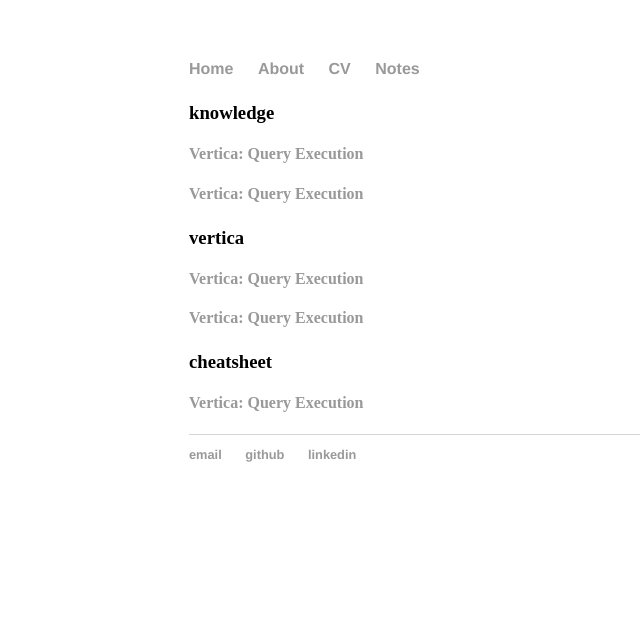
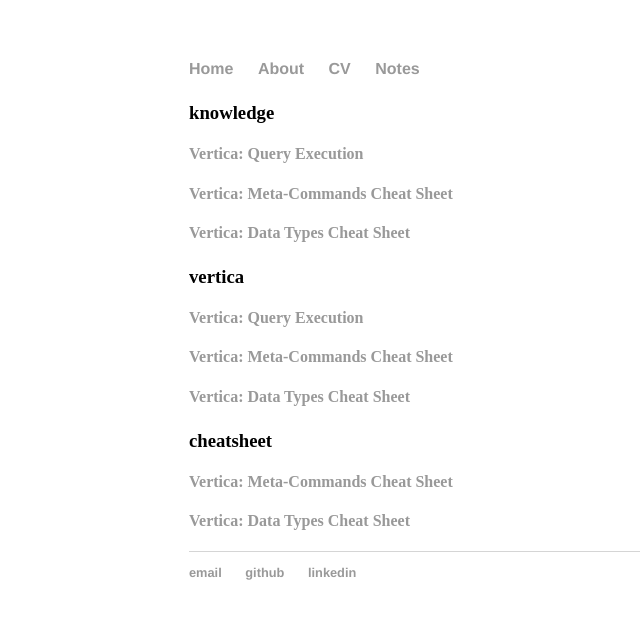
Before and after one commit to lstn/lstn.github.io, a Jekyll site: the page built from categories.html, in a window 1280 px wide. Shown: the top 619 px of the page, without its empty margins (3-643 px from the left). Built offline with Jekyll 4.4.1, drawn with Linux system fonts in a browser that asks for light colours; some of the changed lines change nothing that is shown.

Commit message:
cheat sheets

```diff
--- a/_posts/knowledge/vertica/2020-08-28-cheatsheet-data-types.md
+++ b/_posts/knowledge/vertica/2020-08-28-cheatsheet-data-types.md
@@ -1,6 +1,6 @@
 ---
 layout: post
-title: "Vertica: Query Execution"
+title: "Vertica: Data Types Cheat Sheet"
 date: 2020-08-28
 categories: [knowledge, vertica, cheatsheet]
 ---
--- /dev/null
+++ b/_posts/knowledge/vertica/2020-08-28-cheatsheet-meta-commands.md
@@ -0,0 +1,44 @@
+---
+layout: post
+title: "Vertica: Meta-Commands Cheat Sheet"
+date: 2020-08-28
+categories: [knowledge, vertica, cheatsheet]
+---
+
+# Vertica: Meta-Commands Cheatsheet
+
+| Syntax                          	| Summary                                                                                                                                                                                                                                                                                                                                                                                                                                                                                                                                                           	| Command‑line Options 	|
+|---------------------------------	|-------------------------------------------------------------------------------------------------------------------------------------------------------------------------------------------------------------------------------------------------------------------------------------------------------------------------------------------------------------------------------------------------------------------------------------------------------------------------------------------------------------------------------------------------------------------	|----------------------	|
+| \! [cmd]                        	| Executes a command in a Linux shell (passing arguments as entered) or starts an interactive shell.                                                                                                                                                                                                                                                                                                                                                                                                                                                                	|                      	|
+| \?                              	| Displays help information about all meta-commands, the same as \h.                                                                                                                                                                                                                                                                                                                                                                                                                                                                                                	| ?                    	|
+| \a                              	| Toggles output format alignment. For details, see \pset format aligned.                                                                                                                                                                                                                                                                                                                                                                                                                                                                                           	| ‑A ‑no‑align         	|
+| \b                              	| Toggles beep on command completion.                                                                                                                                                                                                                                                                                                                                                                                                                                                                                                                               	|                      	|
+| \c[connect] [db [user‑name]]    	| Establishes a connection to database db, under the specified user user‑name. For details, see \connect.                                                                                                                                                                                                                                                                                                                                                                                                                                                           	|                      	|
+| \C ['title-str']                	| Sets a title title‑str that precedes query result output. For details, see \pset title title-str.                                                                                                                                                                                                                                                                                                                                                                                                                                                                 	|                      	|
+| \cd [dir]                       	| Changes the current working directory to dir, changes to your home directory if you omit specifying a directory.                                                                                                                                                                                                                                                                                                                                                                                                                                                  	|                      	|
+| \d commands                     	| See \d Meta-Commands                                                                                                                                                                                                                                                                                                                                                                                                                                                                                                                                              	|                      	|
+| \e[dit] [file]                  	| Edits the query buffer (or specified file) with an external editor. For details, see \edit.                                                                                                                                                                                                                                                                                                                                                                                                                                                                       	|                      	|
+| \echo [str]                     	| Writes str to standard output. Use \qecho to redirect query output to the query output stream, as set by \o.                                                                                                                                                                                                                                                                                                                                                                                                                                                      	|                      	|
+| \f [str]                        	| Sets the field separator for unaligned query output. The default is the vertical bar (\|).                                                                                                                                                                                                                                                                                                                                                                                                                                                                        	| ‑F ‑‑field‑separator 	|
+| \g [file‑name \| shell‑command] 	| Sends the query in the input buffer (see \p) to the server. You can send query results to file‑name, or pipe results to shell‑comand; otherwise, \g sends query results to standard output.                                                                                                                                                                                                                                                                                                                                                                       	|                      	|
+| \H                              	| Renders output in HTML markup as a table. For details, see \pset format aligned.                                                                                                                                                                                                                                                                                                                                                                                                                                                                                  	| ‑H ‑‑html            	|
+| \h[elp]                         	| Displays help information about the meta-commands, the same as \?.                                                                                                                                                                                                                                                                                                                                                                                                                                                                                                	| ‑‑help               	|
+| \i file                         	| Reads and executes input from filename.                                                                                                                                                                                                                                                                                                                                                                                                                                                                                                                           	| ‑f ‑‑file            	|
+| \l \list                        	| Lists available databases and owners.                                                                                                                                                                                                                                                                                                                                                                                                                                                                                                                             	| ‑l ‑‑list            	|
+| \locale [locale]                	| Displays the current locale setting or sets a new locale for the session. For details, see \locale.                                                                                                                                                                                                                                                                                                                                                                                                                                                               	|                      	|
+| \o [file‑name \| shell‑command] 	| Controls where vsql directs query output. You can send query results to file‑name, or pipe results to shell‑comand; otherwise, \o sends query results to standard output.                                                                                                                                                                                                                                                                                                                                                                                         	| ‑o ‑‑output          	|
+| \p                              	| Prints the current query buffer to standard output.                                                                                                                                                                                                                                                                                                                                                                                                                                                                                                               	|                      	|
+| \password [user‑name]           	| Starts the password change process. Superusers can specify a user name to change that user's password; otherwise, users can only change their own passwords.                                                                                                                                                                                                                                                                                                                                                                                                      	|                      	|
+| \pset output‑option             	| Sets options that control how Vertica formats query result output. For details, see \pset.                                                                                                                                                                                                                                                                                                                                                                                                                                                                        	| ‑P ‑‑pset            	|
+| \q                              	| Quits the vsql program                                                                                                                                                                                                                                                                                                                                                                                                                                                                                                                                            	|                      	|
+| \qecho [str]                    	| Writes str to the query output stream, as specified by by \o.                                                                                                                                                                                                                                                                                                                                                                                                                                                                                                     	|                      	|
+| \r                              	| Clears (resets) the query buffer                                                                                                                                                                                                                                                                                                                                                                                                                                                                                                                                  	|                      	|
+| \s [file]                       	| Valid only if vsql is configured to use the GNU Readline library, prints or saves the command line history to file, or to standard output if no file name is supplied.                                                                                                                                                                                                                                                                                                                                                                                            	|                      	|
+| \set [var [value]…]             	| Sets internal variable var to value. If you specify multiple values, var is set to their concantenated values. If no values are specified, var is set to no value.                                                                                                                                                                                                                                                                                                                                                                                                	| ‑‑set ‑v ‑‑variable  	|
+| \t                              	| Toggles between tuples only and full display. For details, see \pset format tuples_only.                                                                                                                                                                                                                                                                                                                                                                                                                                                                          	| ‑t ‑‑tuples-only     	|
+| \T html‑attribute[…]            	| Specifies attributes to be placed inside the HTML table tag—for example, cellpadding or bgcolor, the same as \pset tableattr html‑attribute[…]. For sample usage, see Output Formatting Examples.                                                                                                                                                                                                                                                                                                                                                                 	| ‑T ‑‑table-attr      	|
+| \timing                         	| If set to on, returns how long (in milliseconds) each SQL statement runs. For details, see \timing.                                                                                                                                                                                                                                                                                                                                                                                                                                                               	| ‑i ‑‑ timing         	|
+| \unset var                      	| Deletes internal variable var that was set by the meta-command \set .                                                                                                                                                                                                                                                                                                                                                                                                                                                                                             	|                      	|
+| \w file‑name                    	| Outputs the current query buffer to file file‑name.                                                                                                                                                                                                                                                                                                                                                                                                                                                                                                               	|                      	|
+| \x                              	| Toggles between regular and expanded format. For details, see \pset format expanded.                                                                                                                                                                                                                                                                                                                                                                                                                                                                              	| ‑x ‑‑expanded        	|
+| \z                              	| Returns a summary of privileges on all objects in system table V_CATALOG.GRANTS: grantee, grantor, privileges, schema, and object name (equivalent to \dp). \z supports the same options as \dp for filtering output by schema and object name patterns, . For example: > \z *.*myseq*      Access privileges for database "dbadmin"  Grantee \| Grantor \| Privileges \| Schema \|  Name ---------+---------+------------+--------+--------  dbadmin \| dbadmin \| SELECT*    \| public \| mySeq  dbadmin \| dbadmin \| SELECT*    \| public \| mySeq2 (2 rows)  	|                      	|
```
